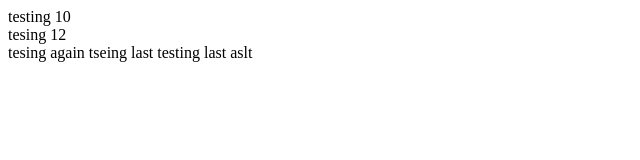
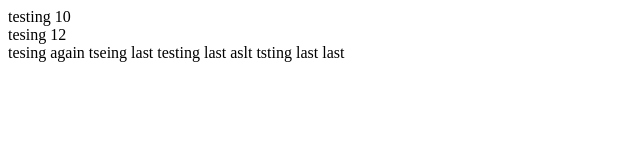
Before and after one commit to WaleedAshraf/happi, a plain HTML site: page index.html in a window 1280 px wide. Shown: the whole page, without its empty margins (0-640 px from the left). Drawn offline with Linux system fonts and the light colour scheme.

Commit message:
caari testing push to production

```diff
--- a/index.html
+++ b/index.html
@@ -29,4 +29,6 @@ tseing last
 
 testing last aslt
 
+tsting last last
+
 </html>
```
